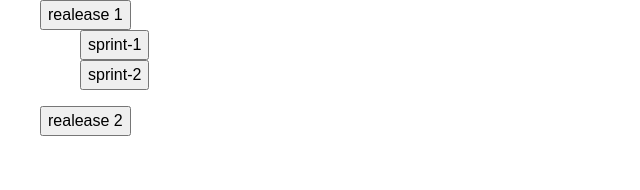
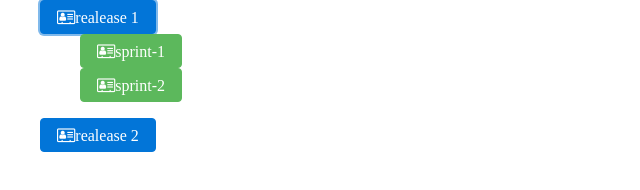
Before and after one commit to echizhevskiy/tracker, a website: page app/index.html in a window 1280 px wide. Both pictures are taken after a click on the button "realease 1". Shown: the whole page, without its empty margins (0-640 px from the left). Drawn offline with nearby package versions, Linux system fonts and the light colour scheme; some packages are replaced by stand-ins of ours.

Commit message:
Button styles have been added

```diff
--- a/app/directives/dropdown.html
+++ b/app/directives/dropdown.html
@@ -1,8 +1,8 @@
 <div class = "body-container">
       <ul ng-repeat="menu in selectMenu">
-        <button ng-click="showBlock12 = !showBlock12">{{menu.menu}}</button>
+        <button class="btn btn-primary fa fa-address-card-o"  ng-click="showBlock12 = !showBlock12">{{menu.menu}}</button>
             <ul ng-show="showBlock12" ng-repeat="product in menu.sprints">
-              <button ng-click="showBlock13 = !showBlock13 ">{{product.name}}</button>
+              <button class="btn btn-success fa fa-address-card-o" ng-click="showBlock13 = !showBlock13 ">{{product.name}}</button>
                 <ul ng-show="showBlock13">
                   <my-dir developer-object="product.tasks"></my-dir> <!-- вызов директивы -->
                 </ul>
```
